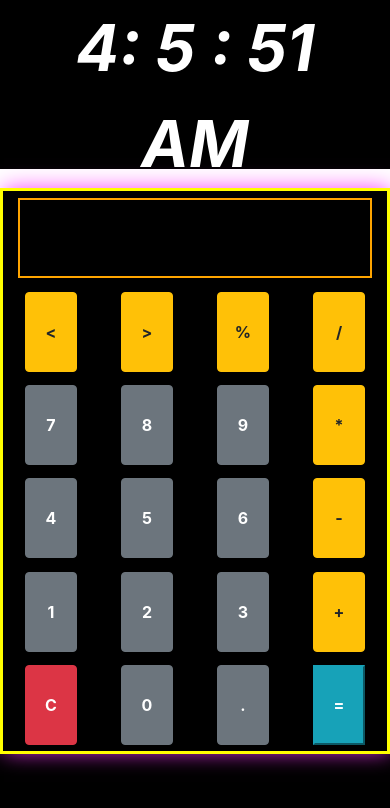
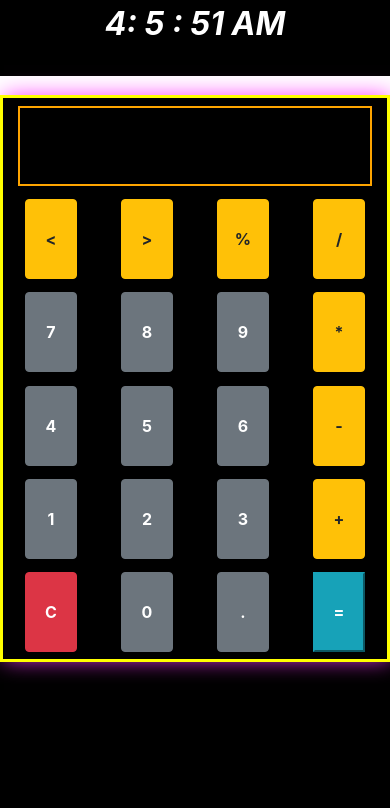
Before and after one commit to mostafamohamedmostafa/Basic-Calc, a plain HTML site: page index.html in a window 390 px wide. Drawn offline with nearby package versions, Linux system fonts and the light colour scheme.

Commit message:
Update style.css

```diff
--- a/style.css
+++ b/style.css
@@ -14,15 +14,6 @@
     font-style: italic;
     font-size: 4rem;
 }
-
-
-
-
-
-
-
-
-
 
 
 
@@ -65,6 +56,14 @@
 
 
 @media(max-width:768px) {
+    #clock {
+        height: 9vh;
+        text-align: center;
+        font-style: italic;
+        font-size: 2rem;
+    }
+
+
     .calculator {
         width: 75%;
         margin: 5%;
```
